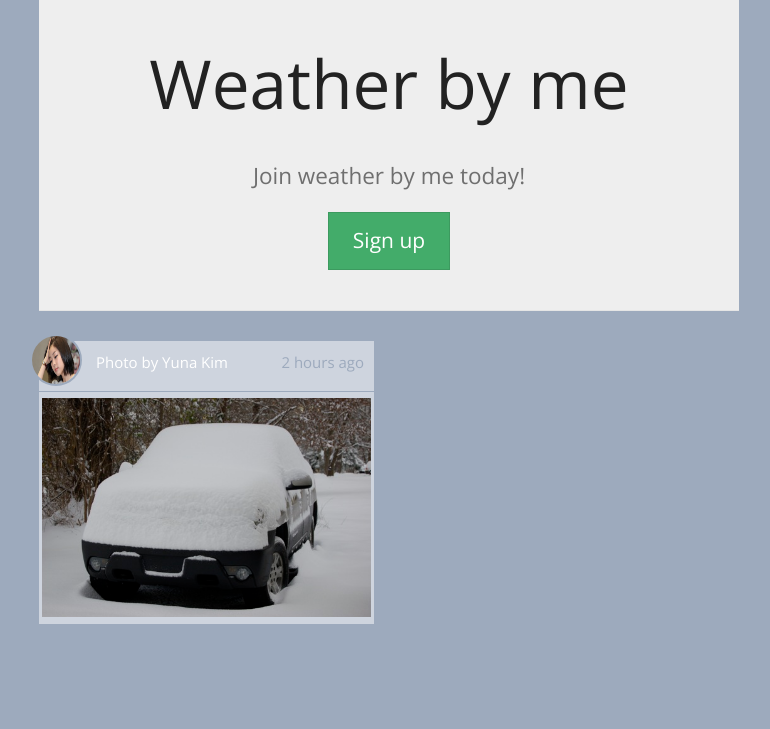
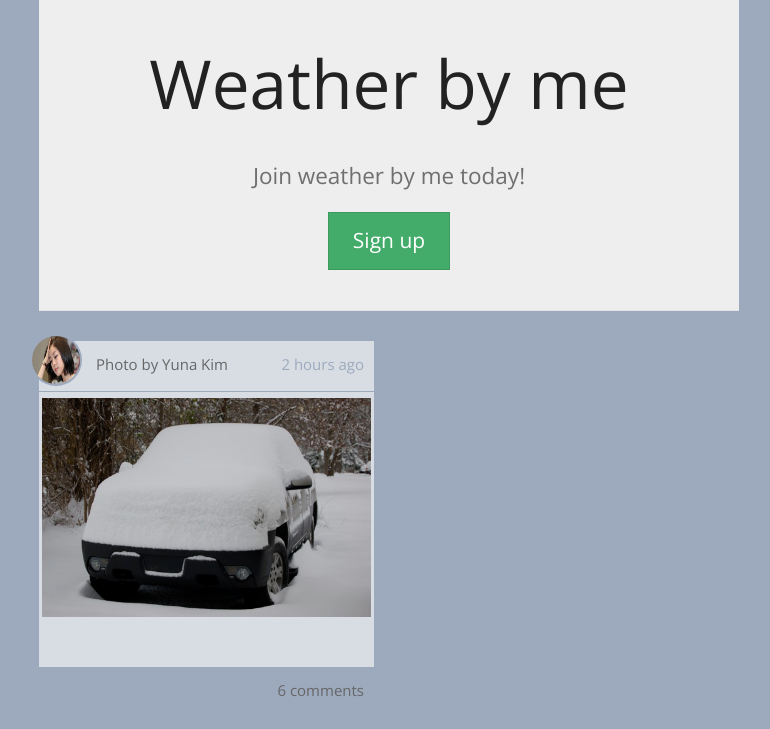
Before and after one commit to kwanggy/weather-by-me, a Python web app: template app/templates/index.html in a window 1280 px wide. Shown: the part 71-800 px from the top of the page, without its empty margins (251-1021 px from the left). Run offline with Jinja, Linux system fonts and the light colour scheme; the template is opened without the code that fills it, so the values that code supplies are empty; style sheets or scripts are compiled from the project's sources.

Commit message:
card reply implemented

```diff
--- a/app/static/css/style.css
+++ b/app/static/css/style.css
@@ -1,5 +1,5 @@
 .plus_gly {
-    font-weight: bolder;
+  font-weight: bolder;
   color: #ffffff;
 }
 
@@ -11,11 +11,13 @@
 
 body {
 	background-color: #9DAABD;
+	margin: auto;
 }
 
 .card {
 	min-height: 200px;
-	background: rgba(255, 255, 255, .5);
+	background: rgba(255, 255, 255, .6);
+	margin-bottom: 50px;
 }
 
 .card-component {
@@ -24,12 +26,17 @@ body {
 
 .horizontal-divider {
 	background-color: #9DAABD;
-	width: 100%;
+	width: 96%;
 	height: 1px;
 }
 
 .card-divider {
 	top: 50px;
+}
+
+.replies-divider {
+	margin-top:5px;
+	width: 100%;
 }
 
 .card-profile {
@@ -49,22 +56,60 @@ body {
 
 .card-title {
 	left: 72px;
-	top: 11px;
+	top: 13px;
 	/*color: #9DAABD;*/
-	color: #fff;
+	color: #666;
 }
 
 .card-time {
-	top: 11px;
+	top: 13px;
 	right: 25px;
 	color: #9DAABD;
 }
 
 .card-image {
 	width: 98%;
-
 	margin: auto;
 	margin-top: 57px;
 	margin-left: 1%;
-	margin-bottom: 7px;
+	margin-bottom: 50px;
 }
+
+.card-replies-link {
+	bottom: 15px;
+	right: 25px;
+	color: #666;
+}
+.card-replies-link:hover {
+	font-weight: bold;
+}
+
+.card-reply-profile {
+	float: left;
+	width:48px;
+	height:48px;
+	margin: 3px;
+	margin-left: 7px;
+}
+
+.reply-container {
+	width: 100%;
+	height: 50px;
+}
+
+.reply-name {
+	color: #666;
+	font-weight: bold;
+	margin-top: 0px;
+}
+
+.reply-content {
+	color: #666;
+	font-weight: lighter;
+}
+
+.input-group-reply {
+	bottom: 0px;
+	margin: auto;
+	width: 100%
+}
--- /dev/null
+++ b/app/static/js/feed_controller.js
@@ -0,0 +1,46 @@
+function FeedController() {
+}
+
+FeedController.prototype = {
+	init : function() {
+		$('.card-replies-link').click(function() {
+			var id = $(this).attr('id');
+			var divID = '#card' + id;
+			var cardHeight = $(divID).height();
+
+			var replies = top.repliesMap[id];
+			cardHeight = cardHeight + replies.length * 50 ;
+			$(divID).animate({
+				height: cardHeight + "px",
+			}, 500, function() {
+
+				$("#" + id).css('display', 'none');
+				// $(divID).scrollTop(cardHeight);
+				// $(divID).scrollTop(cardHeight);
+				// $('body').scrollTop(cardHeight);
+
+				// $('#card' + id).append();
+				$('#card-image' + id).css('margin-bottom', '0px');
+
+				for (i = 0; i < replies.length; i++) {
+					reply = replies[i];
+					var replyDiv =
+					'<div class="horizontal-divider replies-divider"></div>' +
+					'<div class="reply-container" >' +
+						'<img src="' + reply['profile_url'] + '" + class="img-circle card-reply-profile" />' +
+						'<div class="reply-name">' + reply['name'] + '</div>' +
+						'<div class="reply-content">' + reply['reply'] + '</div>' +
+					'</div>'
+					;
+
+					$('#card' + id).append(replyDiv);
+				}
+				$('#card' + id).append('<div class="horizontal-divider replies-divider card-component"></div>');
+				$('#card' + id).append('<div class="input-group input-group-reply" id="reply-input' + id + '">' +
+          							   '<input type="text" class="form-control">' +
+          							   '<span class="input-group-addon" id="reply-input-button' + id + '">add</span>' +
+        							   '</div>');
+			}.bind(this));
+		});
+	},
+};
--- a/app/templates/index.html
+++ b/app/templates/index.html
@@ -9,13 +9,15 @@
   </div>
   <div class="row">
     <div class="col-lg-6">
-      <div class="card">
+      <div id="card1" class="card" >
         <div class="card-component card-profile-container img-circle"></div>
         <img src="../static/img/profiles/yuna.png" class="img-circle card-component card-profile" style=""/>
         <div class="horizontal-divider card-component card-divider"></div>
         <div class="card-component card-title">Photo by Yuna Kim</div>
         <div class="card-component card-time">2 hours ago</div>
-        <img class="card-image" src="../static/img/posts/a.png"/>
+        <img class="card-image" id="card-image1" src="../static/img/posts/a.png"/>
+        <div class="card-component card-replies-link" id='1'>6 comments</div>
+
       </div>
     </div>
 
@@ -23,4 +25,20 @@
 
     </div>
   </div>
+
+
 {% endblock %}
+
+{% block script %}
+<script src="/static/js/feed_controller.js"></script>
+<script>
+$(document).ready(function() {
+  var feedController = new FeedController();
+  feedController.init();
+
+  top.repliesMap = {
+    '1': [{'profile_url' : "../static/img/profiles/yuna2.png", 'name': 'yuna2', 'reply': 'Lorem ipsum dolor sit amet, consectetur adipisicing elit'}, {'profile_url' : "../static/img/profiles/yuna3.png", 'name': 'yuna3', 'reply': 'Lorem ipsum dolor sit amet, consectetur'}]
+  }
+});
+</script>
+{% endblock %}
--- a/app/templates/layout.html
+++ b/app/templates/layout.html
@@ -4,6 +4,8 @@
     <meta charset="utf-8">
     <meta http-equiv="X-UA-Compatible" content="IE=edge">
     <meta name="viewport" content="width=device-width, initial-scale=1.0">
+    <meta name="apple-mobile-web-app-capable" content="yes" />
+    <meta name="apple-mobile-web-app-status-bar-style" content="black-translucent" />
     <meta name="description" content="">
     <meta name="author" content="">
     <link rel="shortcut icon" href="/static/ico/favicon.png">
@@ -76,4 +78,5 @@
     ================================================== -->
     <!-- Placed at the end of the document so the pages load faster -->
   </body>
+  {% block script %}{% endblock %}
 </html>
```
Also changed, not shown: app/static/img/profiles/yuna2.png (added), app/static/img/profiles/yuna3.png (added).
